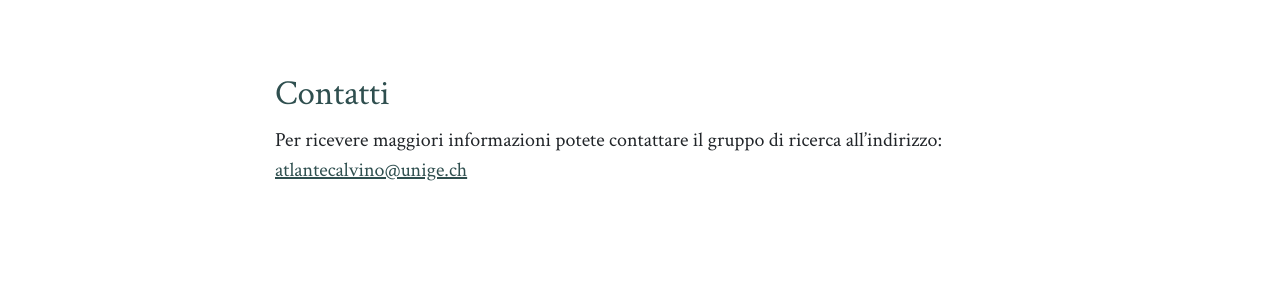
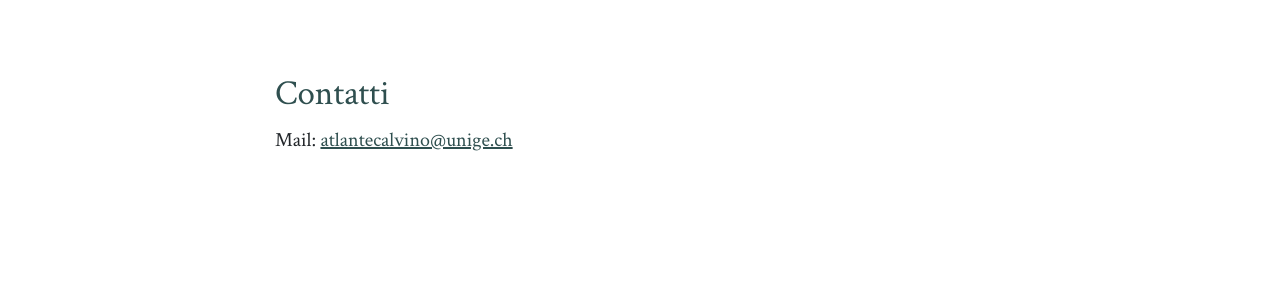
Before and after one commit to densitydesign/sito-atlante-calvino, a plain HTML site: page index.html in a window 1280 px wide. Shown: the part 4140-4440 px from the top of the page. Drawn offline with nearby package versions, Linux system fonts and the light colour scheme; a script that the page names is missing.

Commit message:
mail aggiornata

```diff
--- a/index.html
+++ b/index.html
@@ -85,7 +85,7 @@
             </div>
             <div id="contatti" class="col-12 col-sm-12 col-md-10 col-lg-8 mx-auto fs-pt-126">
                 <h2>Contatti</h2>
-                <p>Per ricevere maggiori informazioni potete contattare il gruppo di ricerca all’indirizzo: <a href="mailto:atlantecalvino@unige.ch">atlantecalvino@unige.ch</a></p>
+                <p>Mail: <a href="mailto:atlantecalvino@unige.ch">atlantecalvino@unige.ch</a></p>
             </div>
         </div>
         <div id="loghi" class="row fs-pt-126 fs-mb-126">
```
